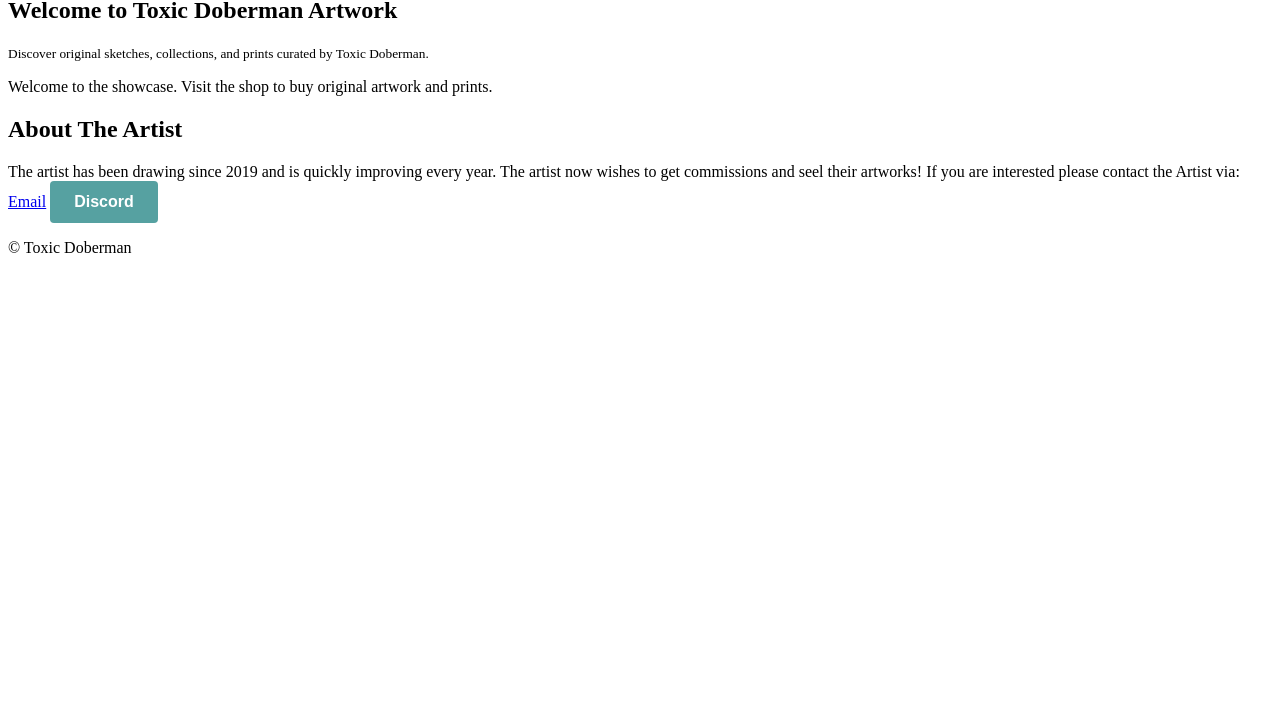
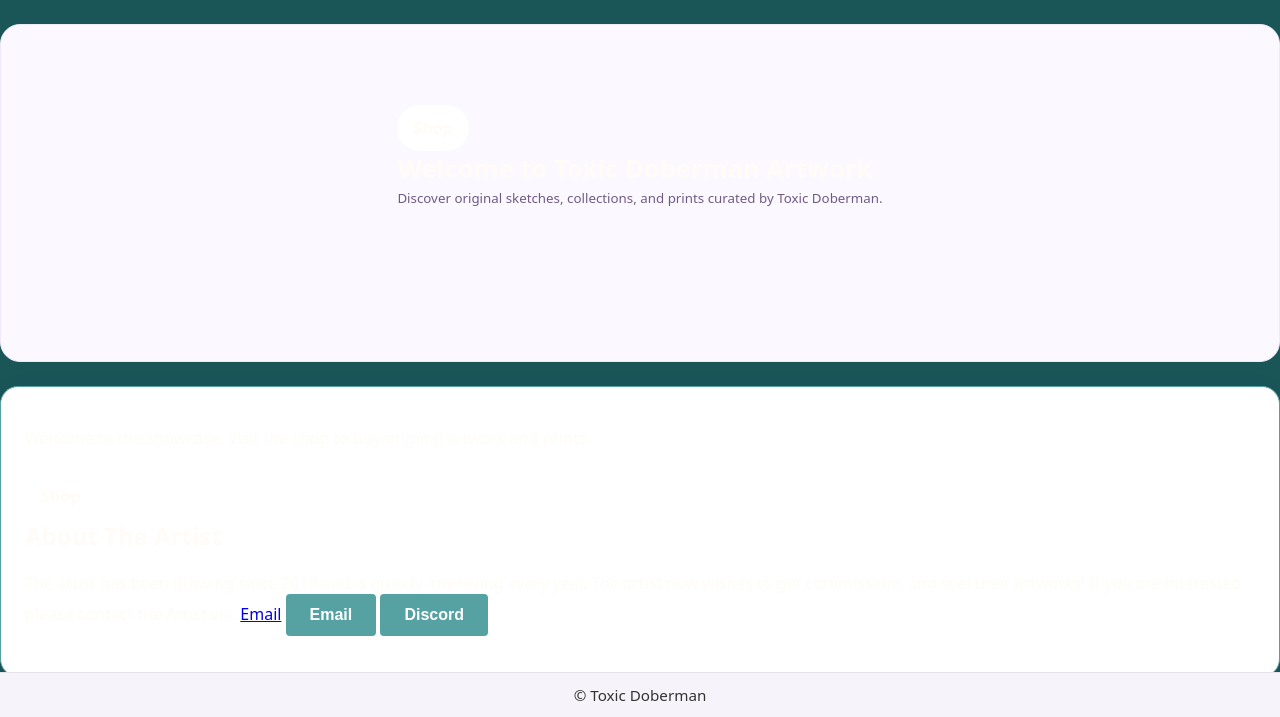
Before and after one commit to kayleemendoza04/toxicdobermancommission, a plain HTML site: page index.html in a window 1280 px wide. Shown: the part 83-800 px from the top of the page. Drawn offline with Linux system fonts and the light colour scheme.

Commit message:
Style added
Style code added to index

```diff
--- a/index.html
+++ b/index.html
@@ -4,26 +4,63 @@
     <meta charset="UTF-8">
     <meta name="viewport" content="width=device-width, initial-scale=1.0">
     <title>Toxic Doberman Artwork</title>
+	<style>
+      :root{--primary:#0F2729;--bg:#1A5558;--surface:#fff;--border:#56A1A1;--text:#fffbf7;--muted:#6f5c84;}
+      *{box-sizing:border-box;}
+      body{margin:0;font-family:system-ui,-apple-system,Segoe UI,Roboto,Helvetica,Arial,sans-serif;background:var(--bg);color:var(--text);min-height:100vh;position:relative;overflow-x:hidden;}
+      header{background:var(--lilac);color:#fff;padding:2rem 1rem;text-align:center;}
+      header h1{margin:0;font-size:clamp(1.8rem,2.5vw,2.8rem);}
+      main{max-width:900px;margin:2rem auto;padding:0 1rem 6rem;}
+      .hero{display:grid;gap:1rem;padding:1.5rem;background:#fcf8ff;border:1px solid #f0e8fb;border-radius:20px;}
+      .hero h2{margin:0;font-size:clamp(1.5rem,2vw,2.2rem);}
+      .hero small{color:var(--muted);line-height:1.6;}
+      .card{background:var(--surface);border:1px solid var(--border);border-radius:18px;padding:1.5rem;margin-top:1.5rem;box-shadow:0 18px 40px rgba(68,23,126,.08);}
+      .card h2{margin-top:0;}
+      nav{margin-top:1.5rem;}
+      nav a{display:inline-block;margin-right:1rem;padding:.75rem 1rem;border-radius:999px;text-decoration:none;font-weight:600;color:var(--lilac);border:1px solid var(--lilac);background:#fff;transition:transform .2s ease;}
+      nav a:hover{transform:translateY(-2px);}
+      footer{position:fixed;left:0;right:0;bottom:0;background:#f7f3fb;color:#333;text-align:center;padding:.75rem 0;border-top:1px solid rgba(0,0,0,.08);font-size:.95rem;}
+      footer a{color:var(--lilac);text-decoration:none;margin:0 .5rem;}
+      footer a:hover{text-decoration:underline;}
+    </style>
 </head>
 	<body>
 		<header>
 		<h1>Artwork Showcase</h1>
 		</header>
+		<section class="hero">
 		<main>
+
+		 <nav>
+          <a href="officialart.html">Shop</a>
+		 </nav>
+
 		<h2>Welcome to Toxic Doberman Artwork</h2>
         <small>Discover original sketches, collections, and prints curated by Toxic Doberman.</small>
+		</section>
+
+		<section class="card">
 		<p>Welcome to the showcase. Visit the shop to buy original artwork and prints.</p>
-
+		<nav>
+          <a href="officialart.html">Shop</a>
+        </nav>
         <div>
           <h2>About The Artist</h2>
           <p>The artist has been drawing since 2019 and is quickly improving every year. The artist now wishes to get commissions and seel their artworks! If you are interested please contact the Artist via:
 		  <a href="mailto:Commission@://Toxic_Doberman_Dras@yahoo.com">Email</a>
+		  <a href="mailto:Commission@://Toxic_Doberman_Dras@yahoo.com"
+			target="_blank"
+			style="display: inline-block; background-color: #56A1A1; color: #FFFFFF; font-family: sans-serif; font-weight: bold; text-decoration: none; padding: 12px 24px; border-radius: 4px; transition: background-color 0.2s;">
+			Email
+		  </a>
 		  <a href="https://discordapp.com/1363685668043358389/"
 			target="_blank"
 			style="display: inline-block; background-color: #56A1A1; color: #FFFFFF; font-family: sans-serif; font-weight: bold; text-decoration: none; padding: 12px 24px; border-radius: 4px; transition: background-color 0.2s;">
-   Discord
-</a>
+			Discord
+		  </a>
 		  </p>
+		 </div>
+		 </section>
 		</main>
 		<footer>© Toxic Doberman</footer>
 	</body>
```
